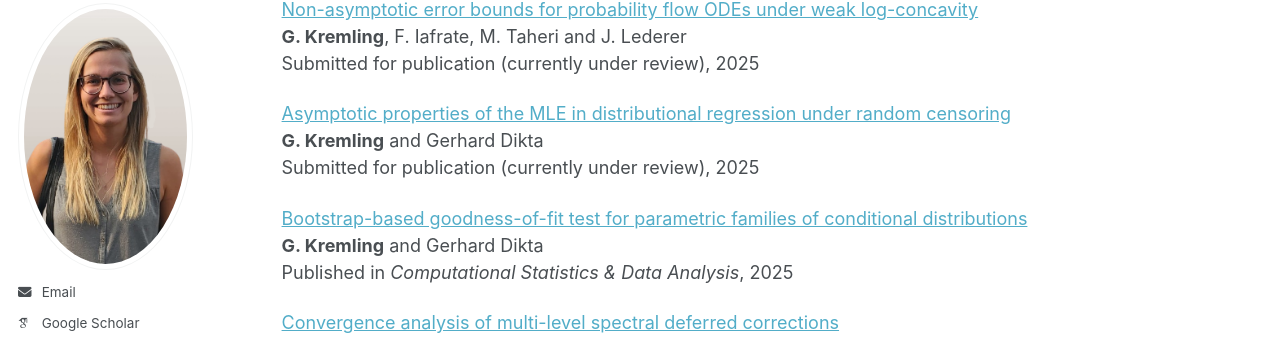
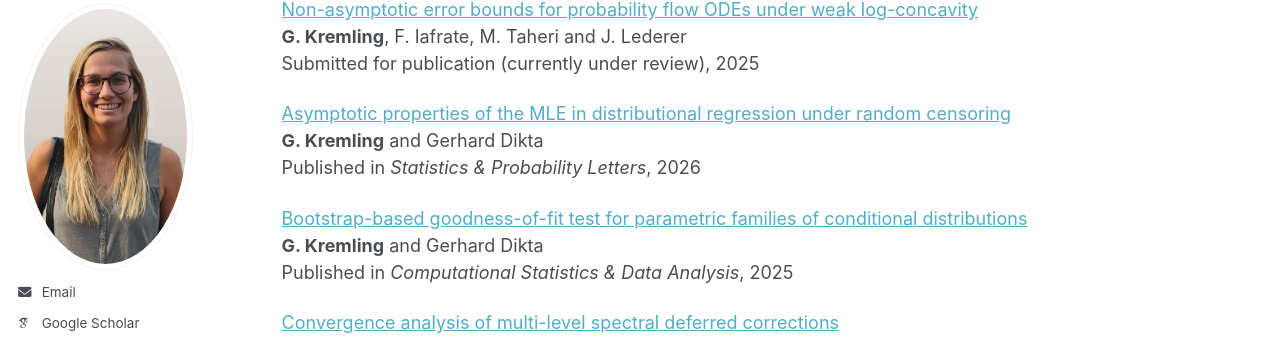
Before and after one commit to gkremling/gkremling.github.io, a Jekyll site: the page built from _pages/research.md, in a window 1280 px wide and 900 px high, scrolled down 303 px. Shown: the part 103-443 px from the top of the window. Built offline with Jekyll 4.4.1, drawn with Linux system fonts in a browser that asks for light colours; some web fonts are replaced.

Commit message:
Paper about MLE published

```diff
--- a/_pages/research.md
+++ b/_pages/research.md
@@ -17,9 +17,9 @@ Submitted for publication (currently under review), 2026
 **G. Kremling**, F. Iafrate, M. Taheri and J. Lederer\
 Submitted for publication (currently under review), 2025
 
-[Asymptotic properties of the MLE in distributional regression under random censoring](https://arxiv.org/abs/2503.14311)\
+[Asymptotic properties of the MLE in distributional regression under random censoring](https://doi.org/10.1016/j.spl.2026.110827)\
 **G. Kremling** and Gerhard Dikta\
-Submitted for publication (currently under review), 2025
+Published in *Statistics & Probability Letters*, 2026
 
 [Bootstrap-based goodness-of-fit test for parametric families of conditional distributions](https://doi.org/10.1016/j.csda.2025.108289)\
 **G. Kremling** and Gerhard Dikta\
```
Also changed, not shown: 1 other file.
